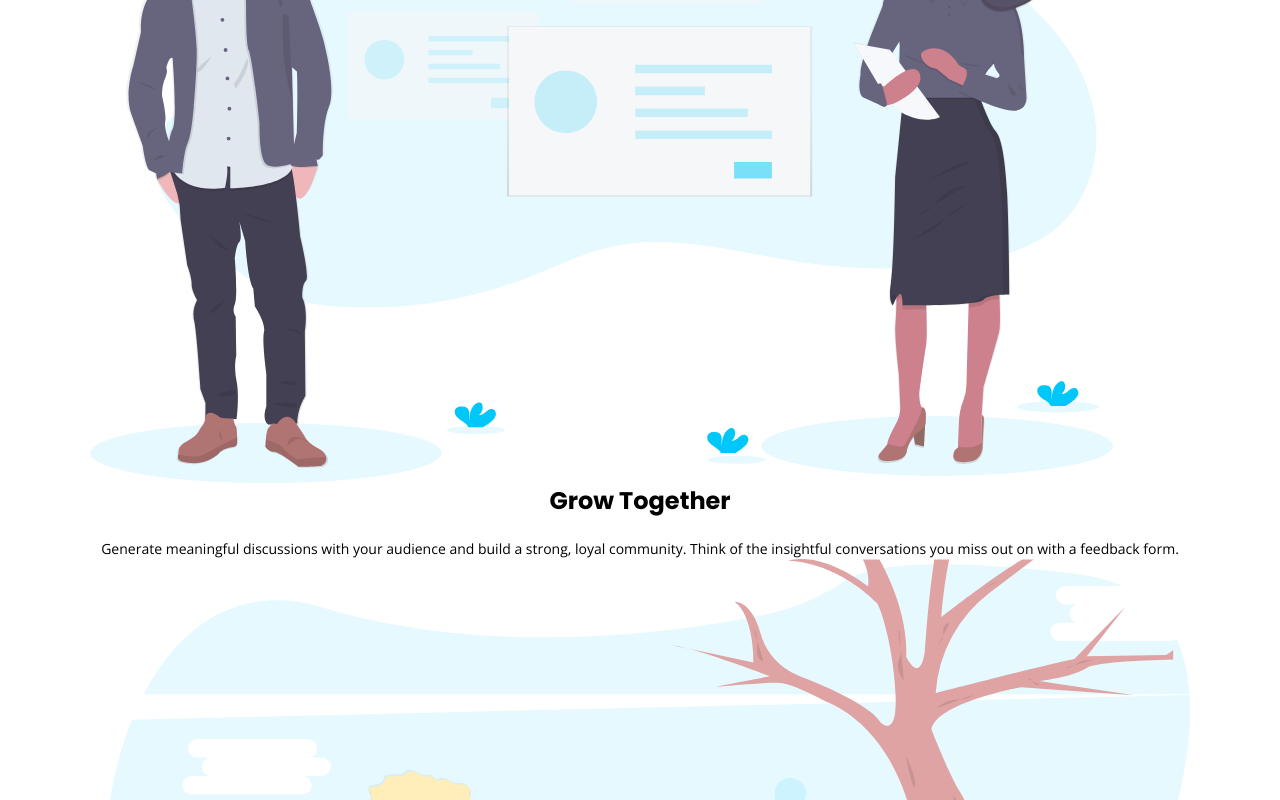
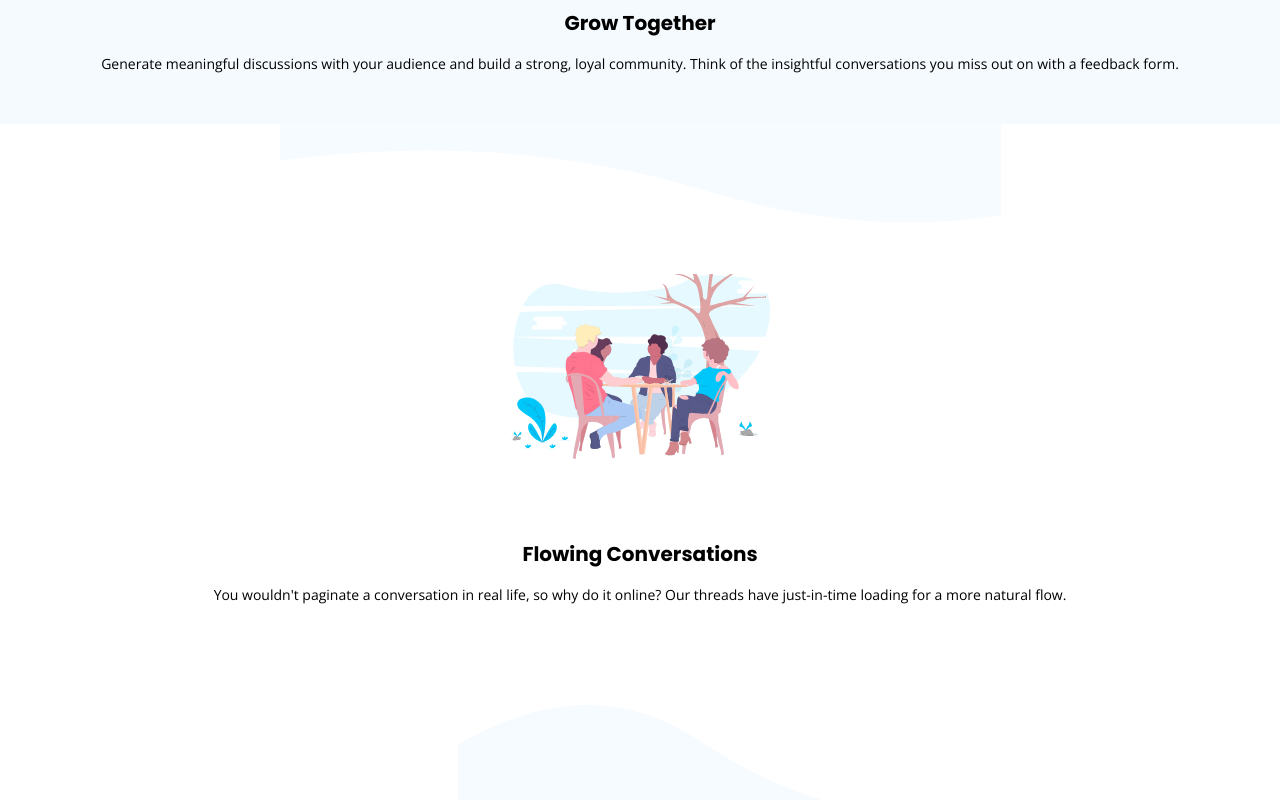
Before and after one commit to kens-visuals/huddle-landing-page-with-curves, a website: page index.html in a window 1280 px wide. Shown: the part 2160-2960 px from the top of the page. Drawn offline with nearby package versions, Linux system fonts and the light colour scheme.

Commit message:
add descriptions section

```diff
--- a/index.html
+++ b/index.html
@@ -70,7 +70,9 @@
       </section>
 
       <section class="descriptions" aria-label="descriptions">
-        <div class="description">
+        <div class="description__pattern description__pattern--one-top"></div>
+
+        <div class="description description--blue">
           <div class="description__wrapper container">
             <img
               src="./images/illustration-grow-together.svg"
@@ -88,6 +90,9 @@
             </p>
           </div>
         </div>
+        <div
+          class="description__pattern description__pattern--one-bottom"
+        ></div>
 
         <div class="description description--reverse">
           <div class="description__wrapper container">
@@ -108,7 +113,9 @@
           </div>
         </div>
 
-        <div class="description">
+        <div class="description__pattern description__pattern--two-top"></div>
+
+        <div class="description description--blue">
           <div class="description__wrapper container">
             <img
               src="./images/illustration-your-users.svg"
@@ -126,6 +133,10 @@
             </p>
           </div>
         </div>
+
+        <div
+          class="description__pattern description__pattern--two-bottom"
+        ></div>
       </section>
 
       <section class="cta" aria-label="cta">
--- a/styles/scss/base/_typography.scss
+++ b/styles/scss/base/_typography.scss
@@ -8,6 +8,8 @@
   padding: 0 1rem;
 
   &--secondary {
+    font-size: 2rem;
+    margin-bottom: 1.5rem;
   }
 
   &--tertiary {
--- a/styles/scss/layout/_cta.scss
+++ b/styles/scss/layout/_cta.scss
@@ -1,4 +1,5 @@
 @use '../abstracts/index.scss' as *;
 
 .cta {
+  padding: 5rem 0 20rem 0;
 }
--- a/styles/scss/layout/_descriptions.scss
+++ b/styles/scss/layout/_descriptions.scss
@@ -4,12 +4,45 @@
 }
 
 .description {
+  padding: 10rem 0 5rem 0;
+
+  &__pattern {
+    height: 10rem;
+    width: 100%;
+    background-repeat: no-repeat;
+    background-position: top;
+    background-size: contain;
+
+    &--one-top {
+      background-image: url('../../../images/bg-section-top-mobile-1.svg');
+    }
+
+    &--one-bottom {
+      background-image: url('../../../images/bg-section-bottom-mobile-1.svg');
+    }
+
+    &--two-top {
+      background-image: url('../../../images/bg-section-top-mobile-2.svg');
+    }
+
+    &--two-bottom {
+      background-image: url('../../../images/bg-section-bottom-mobile-2.svg');
+    }
+  }
+
+  &--blue {
+    background-color: $color-tertiary;
+  }
+
+  &--reverse {
+    padding: 5rem 0 10rem 0;
+  }
+
   &__wrapper {
   }
 
   &__img {
-  }
-
-  &--reverse {
+    width: 26rem;
+    margin: 0 auto 8rem auto;
   }
 }
--- a/styles/scss/layout/_intro.scss
+++ b/styles/scss/layout/_intro.scss
@@ -14,7 +14,7 @@
   }
 
   &__numbers {
-    margin: 15rem 0;
+    margin: 15rem 0 2rem 0;
     display: flex;
     align-items: center;
     justify-content: center;
```
Also changed, not shown: styles/css/style.css, 1 other file.
